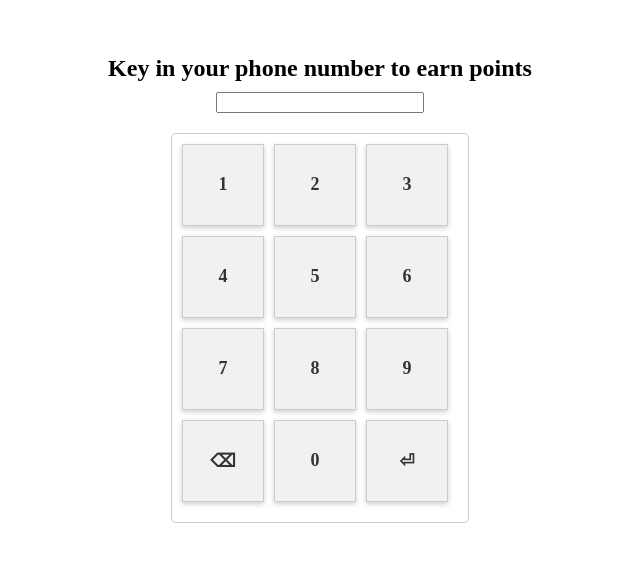
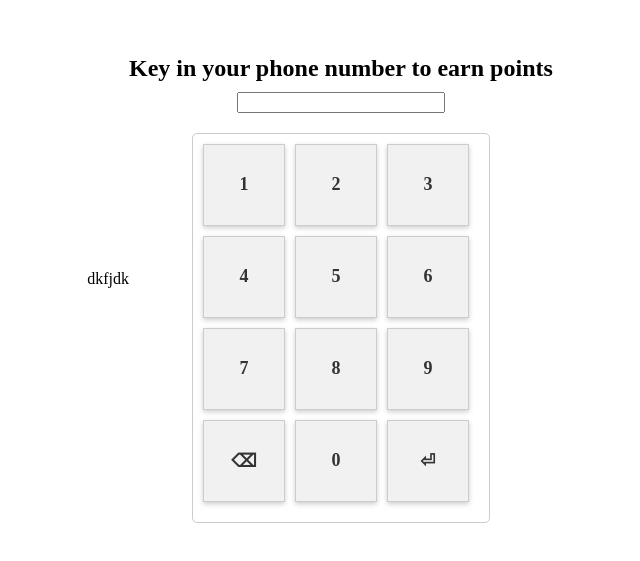
Before and after one commit to devcircularity/interface, a plain HTML site: page index.html in a window 1280 px wide. Shown: the part 121-682 px from the top of the page, without its empty margins (320-960 px from the left). Drawn offline with Linux system fonts and the light colour scheme.

Commit message:
Initial commit

```diff
--- a/index.html
+++ b/index.html
@@ -5,7 +5,7 @@
     <link rel="stylesheet" href="style.css">
     <script src="script.js"></script>
 </head>
-<body>
+<body> dkfjdk
     <div class="keyboard-container">
         <div class="display-box">
           <h2>Key in your phone number to earn points</h2>
```
Also changed, not shown: 2 other files.
